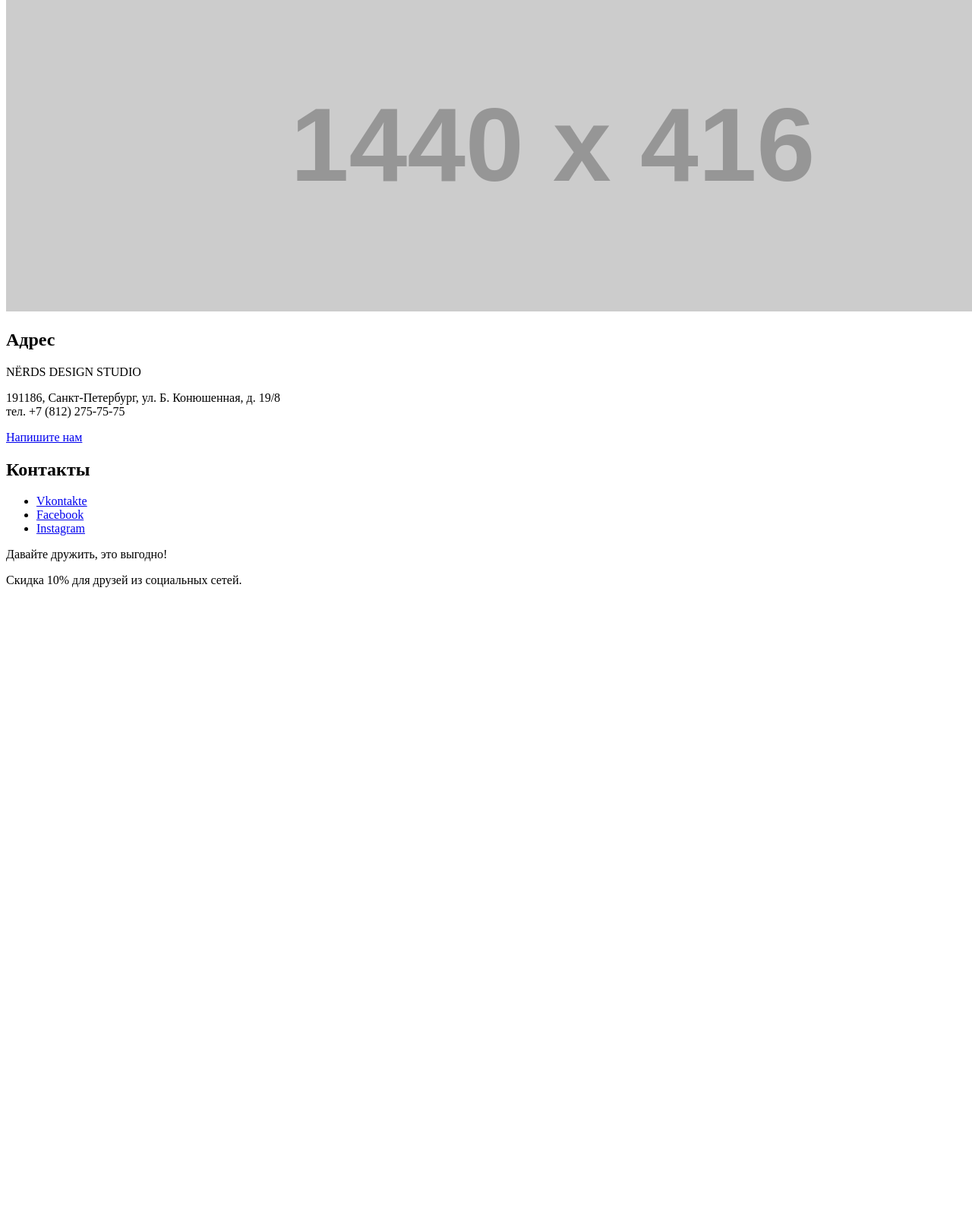
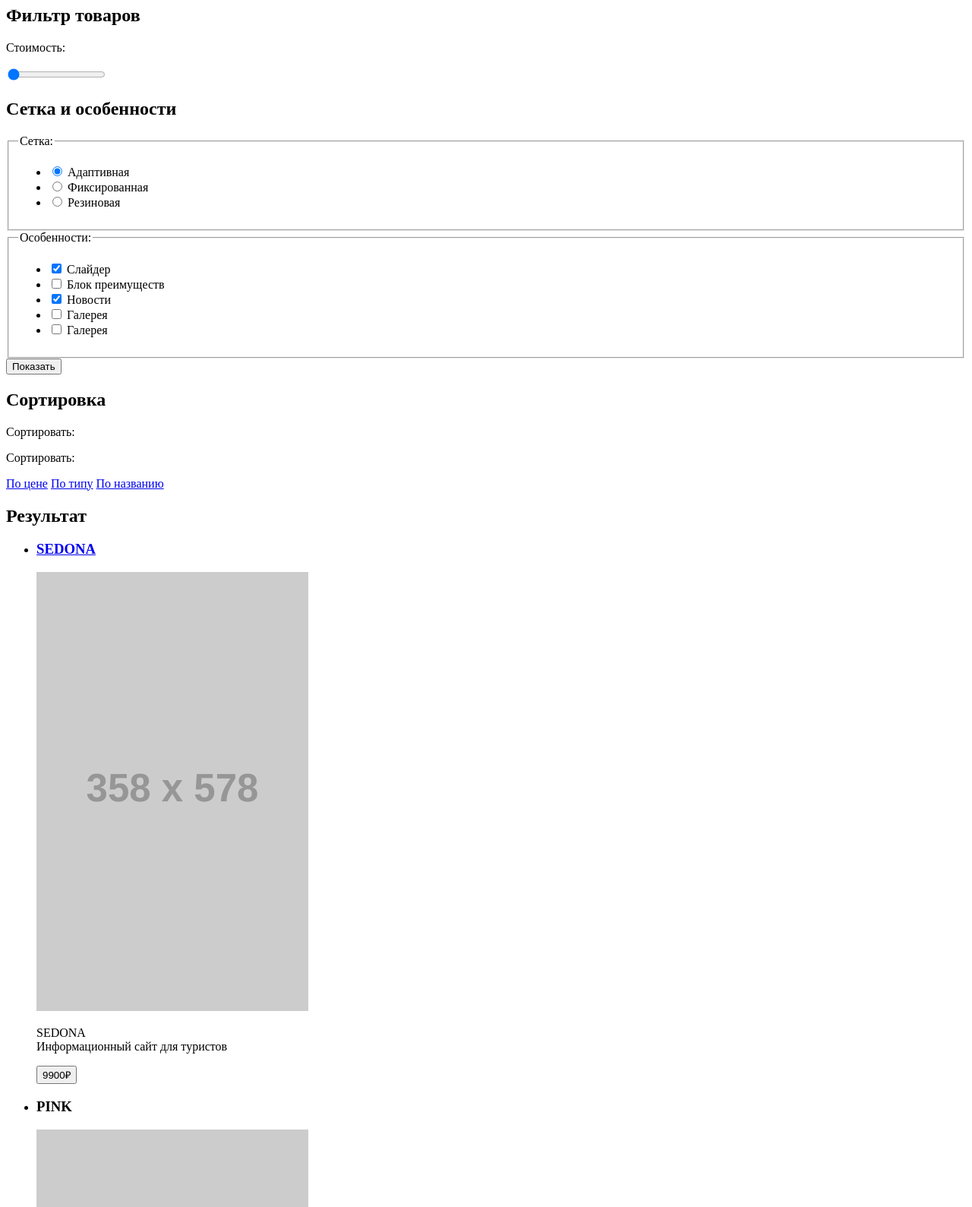
Before and after one commit to mandarin4977/1664153-nerds-30, a plain HTML site: page catalog.html in a window 1280 px wide. Shown: the part 272-1861 px from the top of the page at 76% size. Before the commit the page ends 1061 px from the top, so only its background shows below. Drawn offline with Linux system fonts and the light colour scheme; placeholder pictures from the web are drawn by us.

Commit message:
Разметка главной и каталога

```diff
--- a/catalog.html
+++ b/catalog.html
@@ -7,8 +7,7 @@
   <body>
     <header>
       <nav>
-        <a>
-          <img src="https://via.placeholder.com/160x65"
+        <a href="index.html"><img src="https://via.placeholder.com/160x65"
           width="160" height="65" alt="Логотип дизайн-студии Nerd`s">
         </a>
         <ul>
@@ -20,9 +19,132 @@
         <a href="blank.html">Корзина</a>
       </nav>
     </header>
-
-
-
+<main>
+    <h1>Магазин готовых шаблонов</h1>
+    <section>
+        <h2>Фильтр товаров</h2>
+        <p>Стоимость:</p>
+        <input type="range" min="0" max="15000" step="1" value="50">
+    </section>
+    <section>
+        <h2>Сетка и особенности</h2>
+        <form method="get" action="https://echo.htmlacademy.ru">
+            <fieldset>
+            <legend>Сетка:</legend>
+            <ul>
+                <li>
+                    <input type="radio" name="grid" value="adaptive"
+                    id="adaptive-grid" checked>
+                    <label for="adaptive-grid">Адаптивная</label>
+                </li>
+                <li>
+                    <input type="radio" name="grid" value="fixed"
+                    id="fixed-grid">
+                    <label for="fixed-grid">Фиксированная</label>
+                </li>
+                <li>
+                    <input type="radio" name="grid" value="rubber"
+                    id="rubber-grid">
+                    <label for="rubber-grid">Резиновая</label>
+                </li>
+            </ul>
+          </fieldset>
+          <fieldset>
+              <legend>Особенности:</legend>
+              <ul>
+                  <li>
+                    <input type="checkbox" name="type-slider" id="slider" checked>
+                    <label for="slider">Слайдер</label>
+                  </li>
+                  <li>
+                    <input type="checkbox" name="type-block" id="block">
+                    <label for="slider">Блок преимуществ</label>
+                  </li>
+                  <li>
+                    <input type="checkbox" name="type-news" id="news" checked>
+                    <label for="news">Новости</label>
+                  </li>
+                  <li>
+                    <input type="checkbox" name="type-gallery" id="gallery">
+                    <label for="gallery">Галерея</label>
+                  </li>
+                  <li>
+                    <input type="checkbox" name="type-basket" id="basket">
+                    <label for="basket">Галерея</label>
+                  </li>
+              </ul>
+          </fieldset>
+          <button type="submit">Показать</button>
+        </form>
+    </section>
+    <section>
+        <h2>Сортировка</h2>
+        <div class="sorted">Сортировать:</div>
+        <p>Сортировать:</p>
+        <div class="sorted-links">
+        <a href="#">По цене</a>
+        <a href="#">По типу</a>
+        <a href="#">По названию</a>
+        </div>
+    </section>
+    <section>
+        <h2>Результат</h2>
+        <ul>
+            <li>
+                <a href="blank.html">
+                    <h3>SEDONA</h3>
+                    <p>
+                      <img src="https://via.placeholder.com/358x578" width="358" height="578" alt="Проект Sedona">
+                    </p>
+                  </a>
+                  <p>
+                    SEDONA<br>
+                    Информационный сайт для туристов
+                  </p>
+                <button type="button">9900₽</button>
+            </li>
+            <li>
+                <a href="blank.html"></a>
+                    <h3>PINK</h3>
+                    <img src="https://via.placeholder.com/358x578" width="358" height="578" alt="Проект PINK">
+            </li>
+            <li>
+                <a href="blank.html"></a>
+                    <h3>Borodinski</h3>
+                    <img src="https://via.placeholder.com/358x578" width="358" height="578" alt="Проект Барбершоп Borodinski">
+            </li>
+            <li>
+                <a href="blank.html"></a>
+                    <h3>MISHKA</h3>
+                    <img src="https://via.placeholder.com/358x578" width="358" height="578" alt="Проект Mishka">
+            </li>
+            <li>
+                <a href="blank.html"></a>
+                    <h3>A+</h3>
+                    <img src="https://via.placeholder.com/358x578" width="358" height="578" alt="Проект A+">
+            </li>
+            <li>
+                <a href="blank.html"></a>
+                    <h3>Кваст</h3>
+                    <img src="https://via.placeholder.com/358x578" width="358" height="578" alt="Проект Кваст">
+            </li>
+        </ul>
+        <ul>
+            <li>
+              <a>1</a>
+            </li>
+            <li>
+              <a href="#">2</a>
+            </li>
+            <li>
+              <a href="#">3</a>
+            </li>
+            <li>
+              <a href="#">Следующая</a>
+            </li>
+          </ul>
+    </section>
+</main>
     <footer>
         <section>
           <h2>Как нас найти</h2>
@@ -43,8 +165,11 @@
             <li><a href="#">Facebook</a></li>
             <li><a href="#">Instagram</a></li>
           </ul>
+          <div>
            <p>Давайте дружить, это выгодно!</p>
            <p>Скидка 10% для друзей из социальных сетей.</p>
+          </div>
+
         </section>
       </footer>
 
```
Also changed, not shown: index.html (+14 -13 lines).
